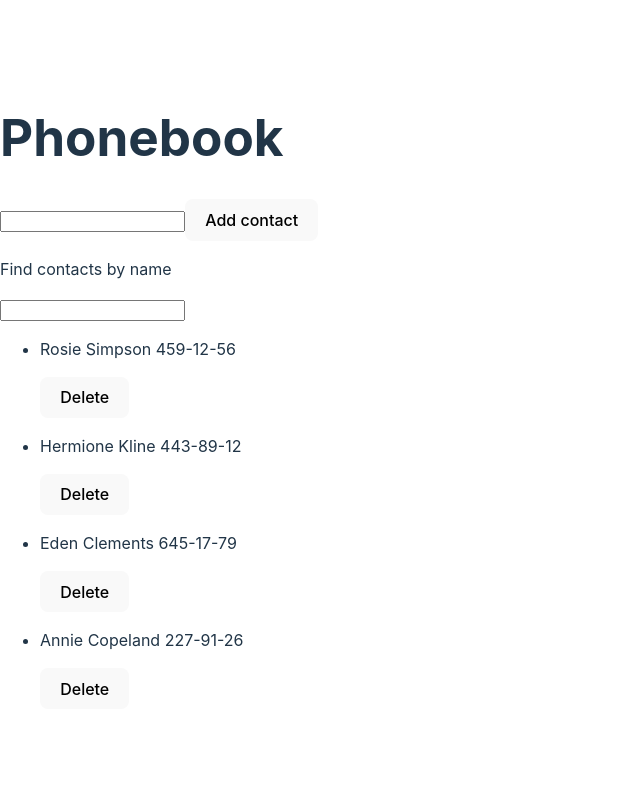
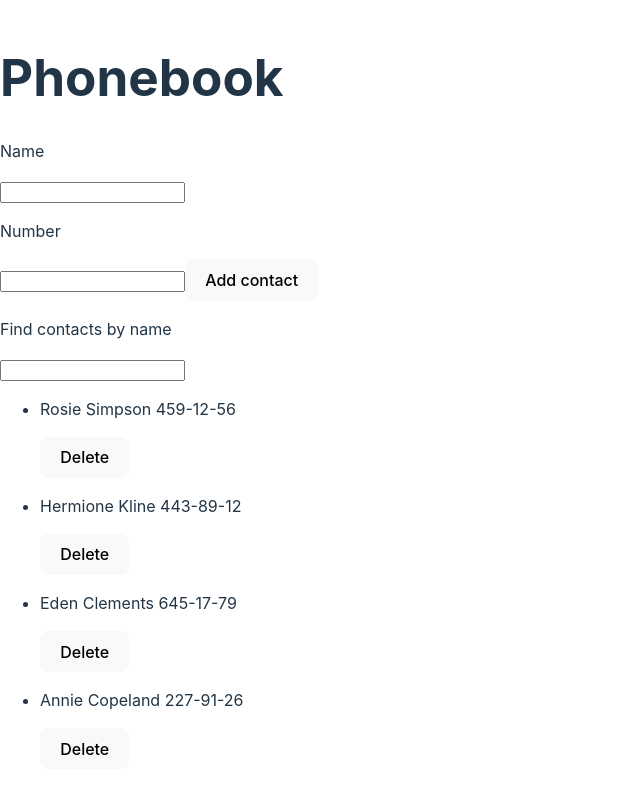
Before and after one commit to Annvel126V/goit-react-hw-03, a React (Vite) app: page / in a window 1280 px wide. Shown: the top 794 px of the page, without its empty margins (0-640 px from the left). Built offline with nearby package versions, Linux system fonts and the light colour scheme.

Commit message:
add fix form

```diff
--- a/src/components/ContactForm/ContactForm.jsx
+++ b/src/components/ContactForm/ContactForm.jsx
@@ -8,13 +8,17 @@ const ContactForm = ({ onAdd }) => {
     e.preventDefault();
     onAdd({
       id: nanoid(),
-      text: e.target.elements.name.value,
+      name: e.target.elements.name.value,
+      number: e.target.elements.number.value,
     });
     e.target.reset();
   };
   return (
     <form onSubmit={handleSubmit}>
-      <input type="text" name="text" />
+      <p>Name</p>
+      <input type="text" name="name" />
+      <p>Number</p>
+      <input type="text" name="number" />
       <button type="submit">Add contact</button>
     </form>
   );
```
